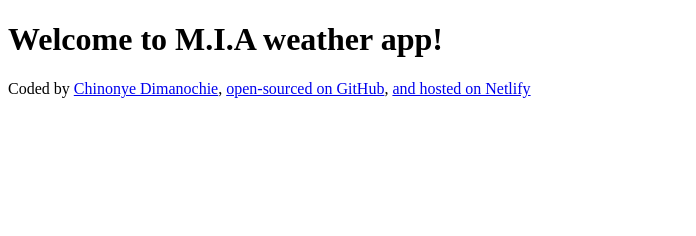
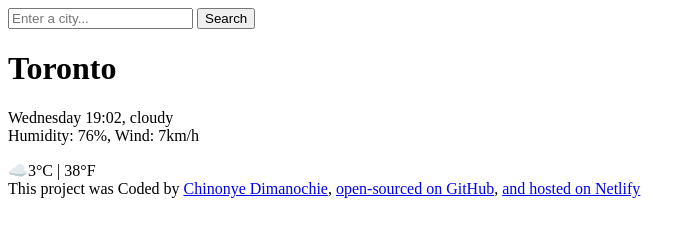
Before and after one commit to Nonyedim/finalweatherproject, a plain HTML site: page index.html in a window 1280 px wide. Shown: the whole page, without its empty margins (0-696 px from the left). Drawn offline with Linux system fonts and the light colour scheme.

Commit message:
added more readable details to html file

```diff
--- a/index.html
+++ b/index.html
@@ -6,10 +6,31 @@
     <title>Weather final project</title>
   </head>
   <body>
-    <h1>Welcome to M.I.A weather app!</h1>
+    <header>
+      <form>
+        <input
+          type="search"
+          placeholder="Enter a city..."
+          required
+          autocomplete="off"
+        />
+        <input type="submit" value="Search" />
+      </form>
+    </header>
+    <main>
+      <div>
+        <h1>Toronto</h1>
+        <p>
+          Wednesday 19:02, cloudy
+          <br />
+          Humidity: 76%, Wind: 7km/h
+        </p>
+      </div>
+      <div>☁️3°C | 38°F</div>
+    </main>
 
     <footer>
-      Coded by
+      This project was Coded by
       <a href="https://github.com/Nonyedim" target="_blank"
         >Chinonye Dimanochie</a
       >,
```
